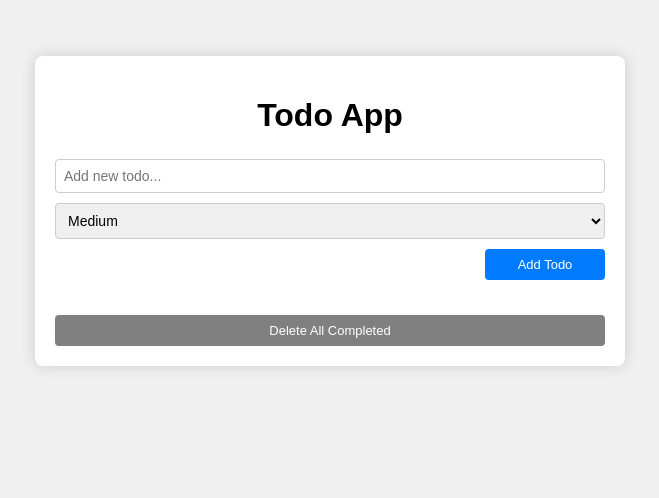
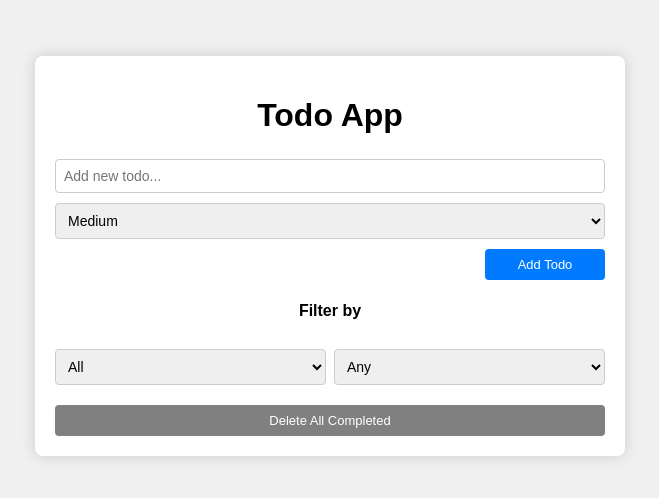
Before and after one commit to TamalPakrasi/PHP-learning-projects, a PHP site: page /index.php in a window 1280 px wide. Shown: the top 498 px of the page, without its empty margins (310-969 px from the left). Run offline with PHP 8.4, Linux system fonts and the light colour scheme; data that the repository does not hold is empty.

Commit message:
Todo App - Add filter ui

```diff
--- a/Database Connection/Todo Application/back.php
+++ b/Database Connection/Todo Application/back.php
@@ -4,6 +4,12 @@ require_once __DIR__ . "/connect.php";
 
 $todo = $_POST["todo"];
 $priority = $_POST["priority"];
+
+// echo "<pre>";
+// var_dump($_SERVER);
+// echo "</pre>";
+
+// die();
 
 $sql = "INSERT INTO todo (todo, priority) VALUES ('$todo', '$priority')";
 
--- a/Database Connection/Todo Application/index.php
+++ b/Database Connection/Todo Application/index.php
@@ -43,7 +43,6 @@ if (!$res) {
       display: flex;
       flex-direction: column;
       gap: 10px;
-      margin-bottom: 35px;
     }
 
     input[type="text"],
@@ -209,6 +208,21 @@ if (!$res) {
       <button class="add" type="submit">Add Todo</button>
     </form>
 
+    <div style="display: grid; grid-template-columns: repeat(2, 1fr); gap: 8px; margin-bottom: 20px">
+      <h4 style="grid-column: span 2; text-align: center">Filter by</h4>
+      <select id="completion-filter">
+        <option value="all" selected>All</option>
+        <option value="pending">Pending</option>
+        <option value="complete">Complete</option>
+      </select>
+      <select id="priority-filter">
+        <option value="any" selected>Any</option>
+        <option value="low">Low</option>
+        <option value="medium">Medium</option>
+        <option value="high">High</option>
+      </select>
+    </div>
+
     <?php
     while ($data = mysqli_fetch_assoc($res)) {
     ?>
```
